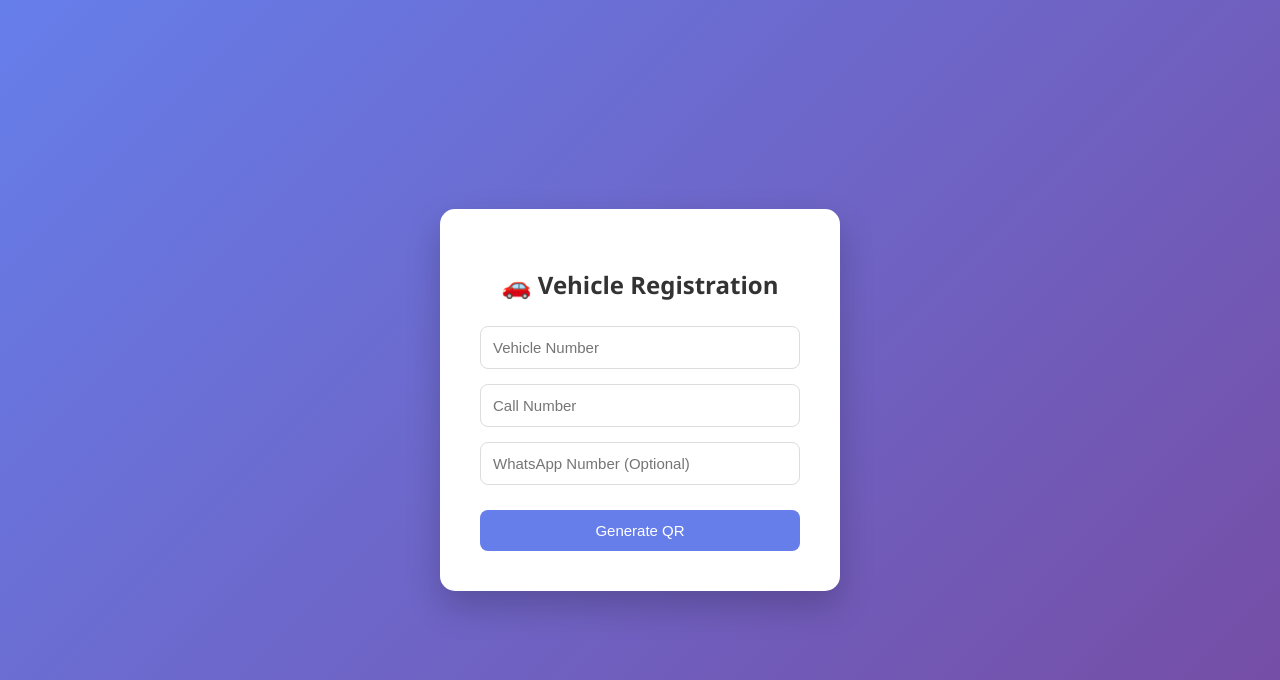
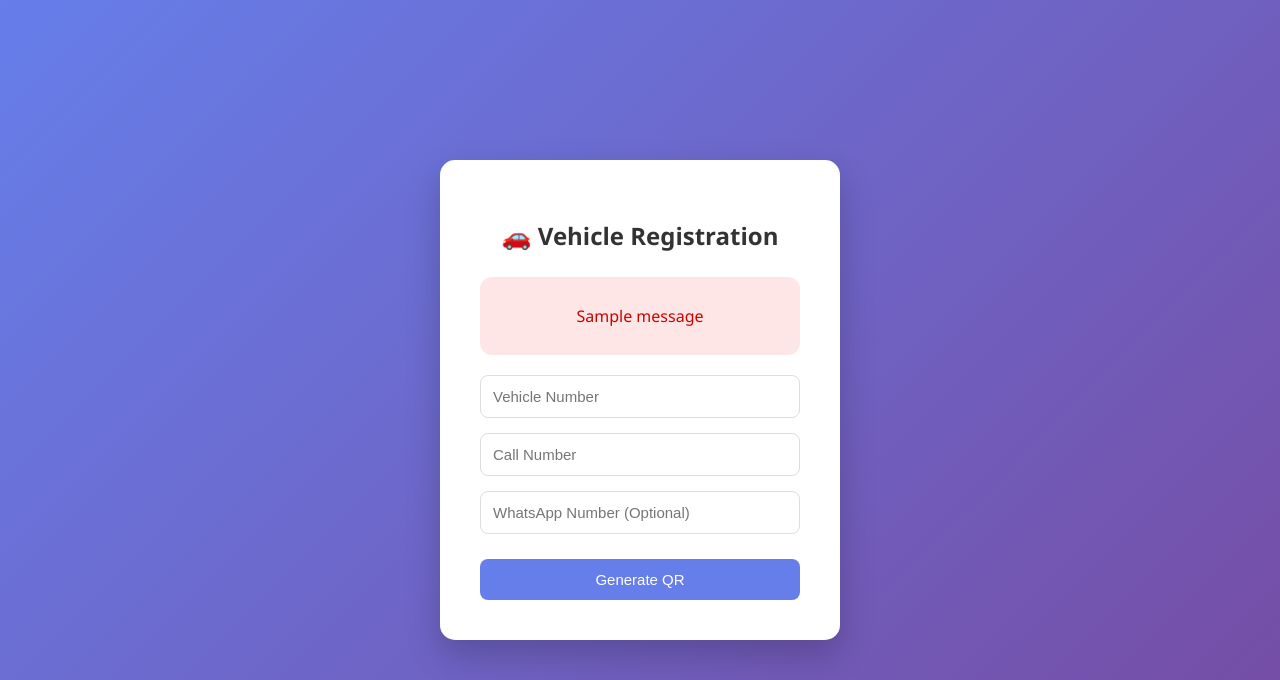
Before and after one commit to kashishub/Secure-Park, a Flask app: page / in a window 1280 px wide. Shown: the top 680 px of the page. Run offline with Flask 3, Linux system fonts and the light colour scheme; one stand-in notice (Sample message) is shown; some libraries are stand-ins or nearby versions.

Commit message:
fix flash message rendering

```diff
--- a/app.py
+++ b/app.py
@@ -1,6 +1,8 @@
 import os
 import secrets
 import psycopg2
+import base64
+from io import BytesIO
 from flask import Flask, render_template, request, redirect, url_for, flash
 import qrcode
 
@@ -61,7 +63,6 @@ def generate():
     conn = get_db_connection()
     cursor = conn.cursor()
 
-    # Check if vehicle exists
     cursor.execute(
         "SELECT call_number FROM vehicles WHERE vehicle = %s",
         (vehicle,)
@@ -71,21 +72,16 @@ def generate():
     if existing:
         existing_call = existing[0]
 
-        # Case 1: Same vehicle + same number
+        cursor.close()
+        conn.close()
+
         if existing_call == call_number:
-            cursor.close()
-            conn.close()
             flash("Vehicle already registered.")
-            return redirect(url_for("home"))
+        else:
+            flash("Vehicle already registered with a different number.")
 
-        # Case 2: Same vehicle + different number
-        else:
-            cursor.close()
-            conn.close()
-            flash("Vehicle already registered with a different number.")
-            return redirect(url_for("home"))
+        return redirect(url_for("home"))
 
-    # Case 3: New vehicle → Insert
     token = secrets.token_urlsafe(6)
 
     cursor.execute(
@@ -100,17 +96,24 @@ def generate():
     cursor.close()
     conn.close()
 
-    # Generate QR
+    # ==========================
+    # Generate QR (IN MEMORY)
+    # ==========================
+
     qr_url = request.host_url + "v/" + token
-    img = qrcode.make(qr_url)
 
-    qr_path = f"static/qrcodes/{token}.png"
-    img.save(qr_path)
+    qr = qrcode.make(qr_url)
+
+    buffer = BytesIO()
+    qr.save(buffer, format="PNG")
+    buffer.seek(0)
+
+    qr_base64 = base64.b64encode(buffer.getvalue()).decode()
 
     return render_template("qr_result.html",
                            vehicle=vehicle,
                            token=token,
-                           qr_path=qr_path)
+                           qr_image=qr_base64)
 
 
 @app.route("/v/<token>")
--- a/static/style.css
+++ b/static/style.css
@@ -99,3 +99,18 @@ img {
     border-radius: 6px;
     margin-bottom: 15px;
 }
+.alert-box {
+    background-color: #ffe6e6;
+    color: #cc0000;
+    padding: 12px;
+    border-radius: 12px;
+    margin-bottom: 20px;
+    text-align: center;
+    font-weight: 500;
+    animation: fadeIn 0.3s ease-in-out;
+}
+
+@keyframes fadeIn {
+    from { opacity: 0; transform: translateY(-5px); }
+    to { opacity: 1; transform: translateY(0); }
+}
--- a/templates/register.html
+++ b/templates/register.html
@@ -9,9 +9,16 @@
 <div class="card">
     <h2>🚗 Vehicle Registration</h2>
 
-{% if message %}
- <div class="alert">{{ message }}</div>
-{% endif %}
+    <!-- Flash Messages -->
+    {% with messages = get_flashed_messages() %}
+        {% if messages %}
+            <div class="alert-box">
+                {% for message in messages %}
+                    <p>{{ message }}</p>
+                {% endfor %}
+            </div>
+        {% endif %}
+    {% endwith %}
 
     <form method="POST" action="/generate">
         <input type="text" name="vehicle" placeholder="Vehicle Number" required>
```
Also changed, not shown: templates/qr_result.html (+1 -1 lines).
